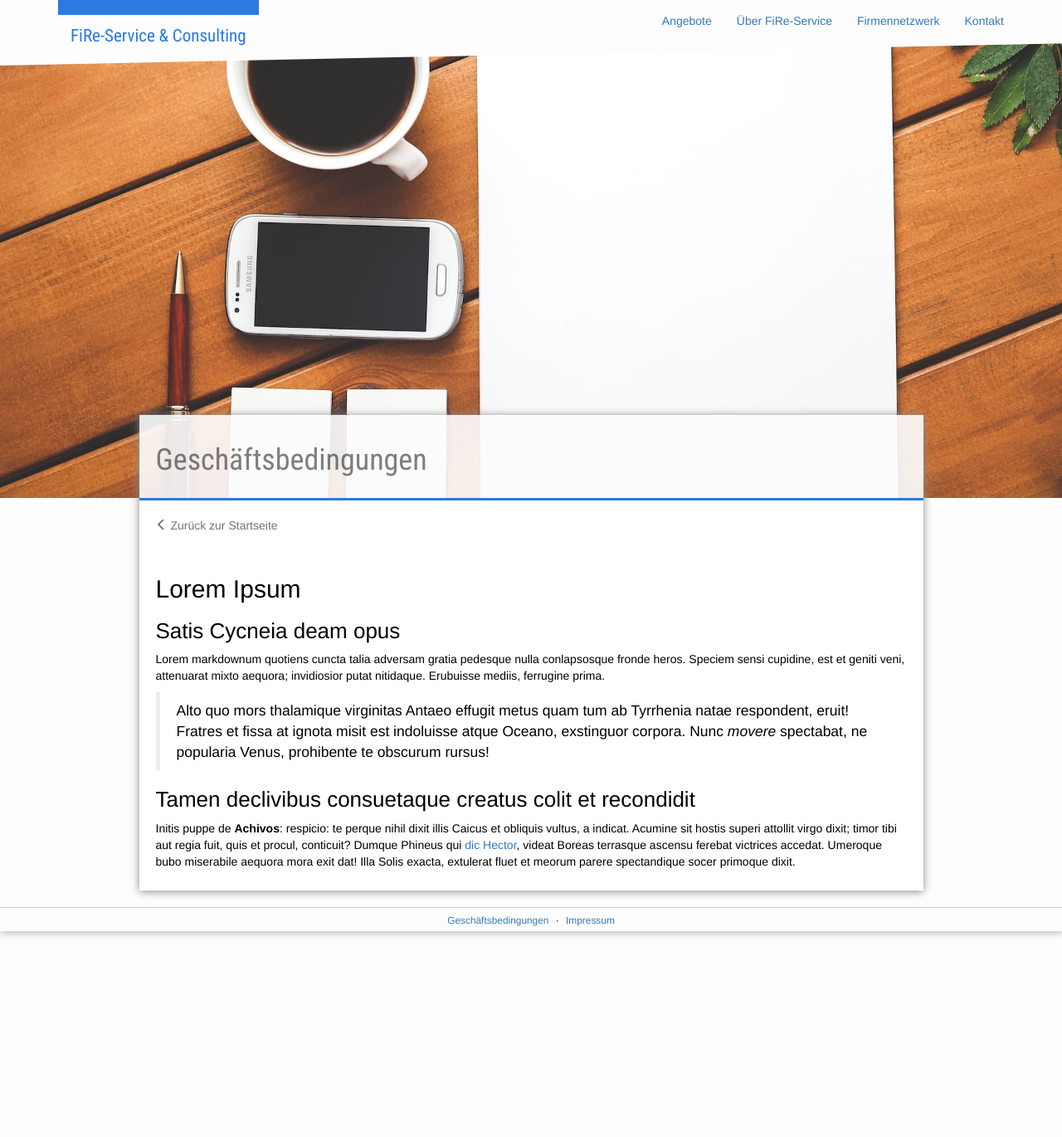
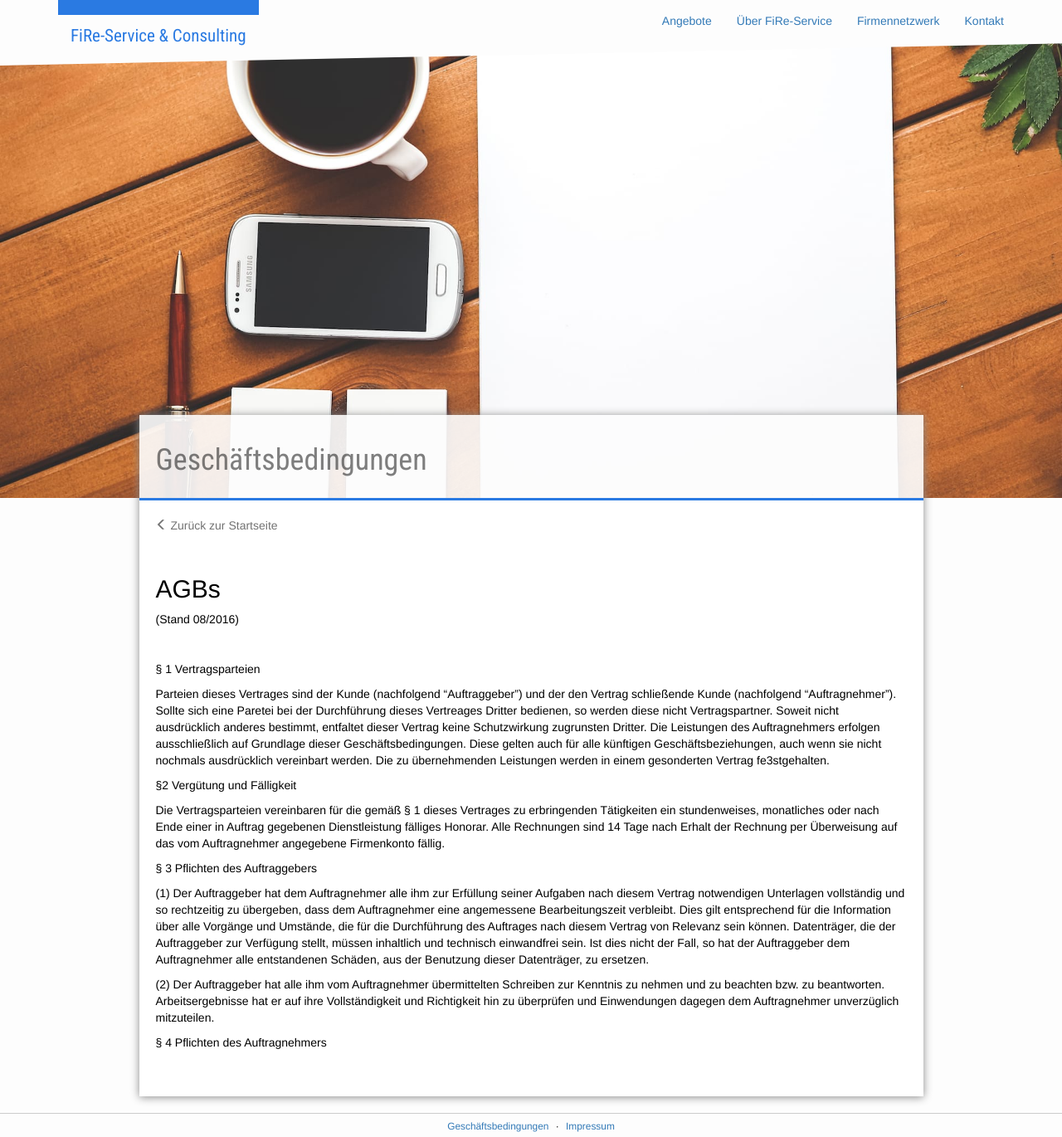
Before and after one commit to samlawski/fire-service, a Jekyll site: the page built from geschaeftsbedingungen.md, in a window 1280 px wide and 1370 px high. Shown: the whole window at 83% size. Built offline with Jekyll 4.4.1, drawn with Linux system fonts in a browser that asks for light colours.

Commit message:
Updated '/geschaeftsbedingungen.md' via CloudCannon

```diff
--- a/geschaeftsbedingungen.md
+++ b/geschaeftsbedingungen.md
@@ -1,30 +1,31 @@
 ---
 layout: page
 permalink: /geschaeftsbedingungen/
-header_image_path: "/assets/images/business-1.jpg"
+header_image_path: /assets/images/business-1.jpg
 title: Geschäftsbedingungen
 ---
 
-# Lorem Ipsum
 
-## Satis Cycneia deam opus
+# AGBs
 
-Lorem markdownum quotiens cuncta talia adversam gratia pedesque nulla
-conlapsosque fronde heros. Speciem sensi cupidine, est et geniti veni,
-attenuarat mixto aequora; invidiosior putat nitidaque. Erubuisse mediis,
-ferrugine prima.
+(Stand 08/2016)
 
-> Alto quo mors thalamique virginitas Antaeo effugit metus quam tum ab Tyrrhenia
-> natae respondent, eruit! Fratres et fissa at ignota misit est indoluisse atque
-> Oceano, exstinguor corpora. Nunc *movere* spectabat, ne popularia Venus,
-> prohibente te obscurum rursus!
+&nbsp;
 
-## Tamen declivibus consuetaque creatus colit et recondidit
+&sect; 1 Vertragsparteien
 
-Initis puppe de **Achivos**: respicio: te perque nihil dixit illis Caicus et
-obliquis vultus, a indicat. Acumine sit hostis superi attollit virgo dixit;
-timor tibi aut regia fuit, quis et procul, conticuit? Dumque Phineus qui [dic
-Hector](http://excutit.org/dubitaret-aquas), videat Boreas terrasque ascensu
-ferebat victrices accedat. Umeroque bubo miserabile aequora mora exit dat! Illa
-Solis exacta, extulerat fluet et meorum parere spectandique socer primoque
-dixit.
+Parteien dieses Vertrages sind der Kunde (nachfolgend "Auftraggeber") und der den Vertrag schlie&szlig;ende Kunde (nachfolgend "Auftragnehmer"). Sollte sich eine Paretei bei der Durchf&uuml;hrung dieses Vertreages Dritter bedienen, so werden diese nicht Vertragspartner. Soweit nicht ausdr&uuml;cklich anderes bestimmt, entfaltet dieser Vertrag keine Schutzwirkung zugrunsten Dritter. Die Leistungen des Auftragnehmers erfolgen ausschlie&szlig;lich auf Grundlage dieser Gesch&auml;ftsbedingungen. Diese gelten auch f&uuml;r alle k&uuml;nftigen Gesch&auml;ftsbeziehungen, auch wenn sie nicht nochmals ausdr&uuml;cklich vereinbart werden. Die zu &uuml;bernehmenden Leistungen werden in einem gesonderten Vertrag fe3stgehalten.
+
+&sect;2 Verg&uuml;tung und F&auml;lligkeit
+
+Die Vertragsparteien vereinbaren f&uuml;r die gem&auml;&szlig; &sect; 1 dieses Vertrages zu erbringenden T&auml;tigkeiten ein stundenweises, monatliches oder nach Ende einer in Auftrag gegebenen Dienstleistung f&auml;lliges Honorar. Alle Rechnungen sind 14 Tage nach Erhalt der Rechnung per &Uuml;berweisung auf das vom Auftragnehmer angegebene Firmenkonto f&auml;llig.
+
+&sect; 3 Pflichten des Auftraggebers
+
+(1) Der Auftraggeber hat dem Auftragnehmer alle ihm zur Erf&uuml;llung seiner Aufgaben nach diesem Vertrag notwendigen Unterlagen vollst&auml;ndig und so rechtzeitig zu &uuml;bergeben, dass dem Auftragnehmer eine angemessene Bearbeitungszeit verbleibt. Dies gilt entsprechend f&uuml;r die Information &uuml;ber alle Vorg&auml;nge und Umst&auml;nde, die f&uuml;r die Durchf&uuml;hrung des Auftrages nach diesem Vertrag von Relevanz sein k&ouml;nnen. Datentr&auml;ger, die der Auftraggeber zur Verf&uuml;gung stellt, m&uuml;ssen inhaltlich und technisch einwandfrei sein. Ist dies nicht der Fall, so hat der Auftraggeber dem Auftragnehmer alle entstandenen Sch&auml;den, aus der Benutzung dieser Datentr&auml;ger, zu ersetzen.
+
+(2) Der Auftraggeber hat alle ihm vom Auftragnehmer &uuml;bermittelten Schreiben zur Kenntnis zu nehmen und zu beachten bzw. zu beantworten. Arbeitsergebnisse hat er auf ihre Vollst&auml;ndigkeit und Richtigkeit hin zu &uuml;berpr&uuml;fen und Einwendungen dagegen dem Auftragnehmer unverz&uuml;glich mitzuteilen.
+
+&sect; 4 Pflichten des Auftragnehmers
+
+&nbsp;
```
